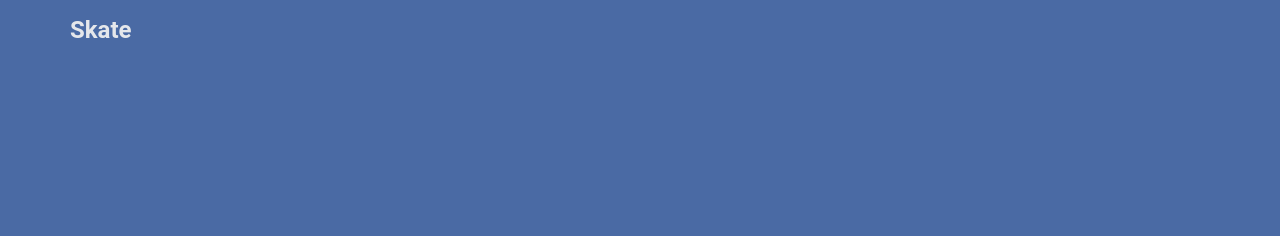
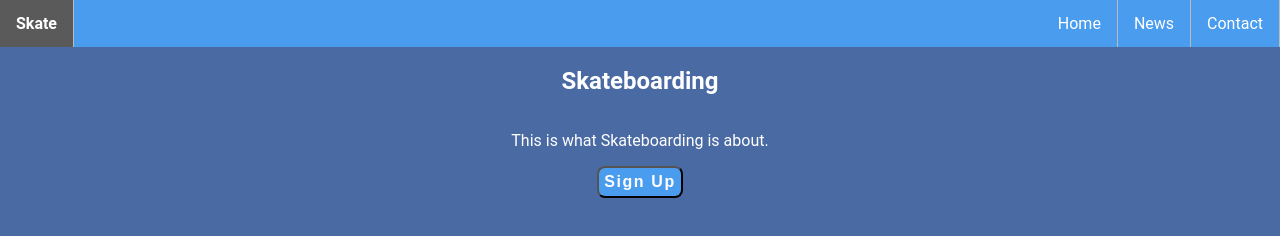
Before and after one commit to aM-aShakur/Skate, a plain HTML site: page index.html in a window 1280 px wide. Drawn offline with Linux system fonts and the light colour scheme.

Commit message:
Converted to a list for the header.

```diff
--- a/index.html
+++ b/index.html
@@ -8,15 +8,22 @@
 </head>
 <body>
   <div class="header-section">
-  <h1 class="header-logo">Skate</h1>
+  <ul>
+  <li class="title"><a href="#Skate">Skate</a></li>
+  <li><a href="#contact">Contact</a></li>
+  <li><a href="#news">News</a></li>
+  <li><a href="#home">Home</a></li>
+</ul>
+  </ul>
 
-  <div class="header-link">
-    <div class ="one"> </div>
-    <div class ="two"> </div>
-    <div class ="three"> </div>
+  <div class="header-info">
+    <h2>Skateboarding</h2>
+    <p>This is what Skateboarding is about.</p>
+    <button>Sign Up</button>
   </div>
 
 </div>
 
+
 </body>
 </html>
--- a/styles.css
+++ b/styles.css
@@ -10,21 +10,49 @@ div.header-section {
   font-family: Roboto;
 }
 
-h1.header-logo {
-  font-weight: bolder;
-  color: #E5E7EB;
-  font-size: 24px;
-  margin-top: auto;
-  margin-left: 54px;
-  padding: 16px;
-
-
+ul {
+  list-style-type: none;
+  margin: 0;
+  padding: 0;
+  overflow: hidden;
+  background-color: #4A9CEE;
 }
 
-div.header-link{
+li {
+  float: right;
+  border-right: 1px solid #bbb;
+}
+
+li a {
+  display: block;
+  color: white;
+  text-align: center;
+  padding: 14px 16px;
+  text-decoration: none;
+}
+
+li.title {
+  background-color: #5A5A5A;
+  float: left;
+  font-weight: bolder;
+}
+
+div.header-info {
   display: flex;
-  padding: 16px;
-  border: white;
-  margin: 8px;
-  font-size: 18px;
+  flex-direction: column;
+  text-align: center;
+  color: white;
+  justify-content: center;
+  align-items: center;
 }
+
+div.header-info button {
+  color: white;
+  font-weight: bold;
+  font-size: 16px;
+  letter-spacing: .1rem;
+  padding: 5px;
+  border-radius: 8px;
+  width: fit-content;
+  background-color: #4A9CEE;
+}
```
